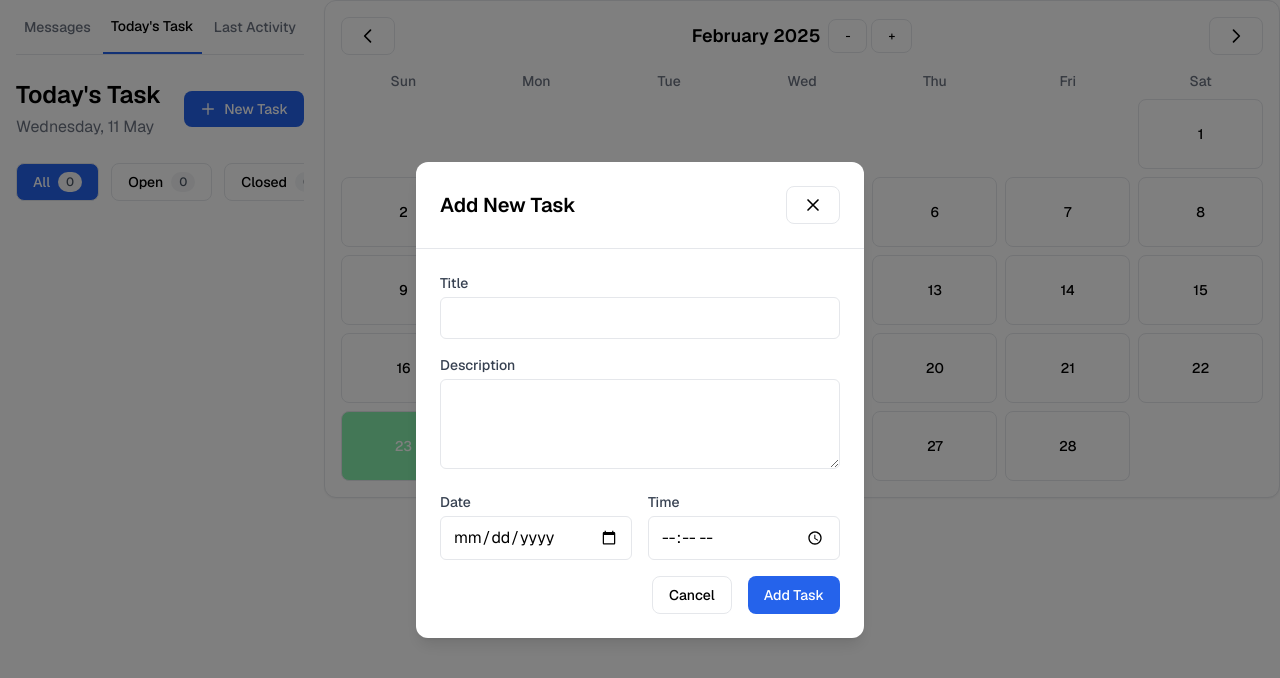
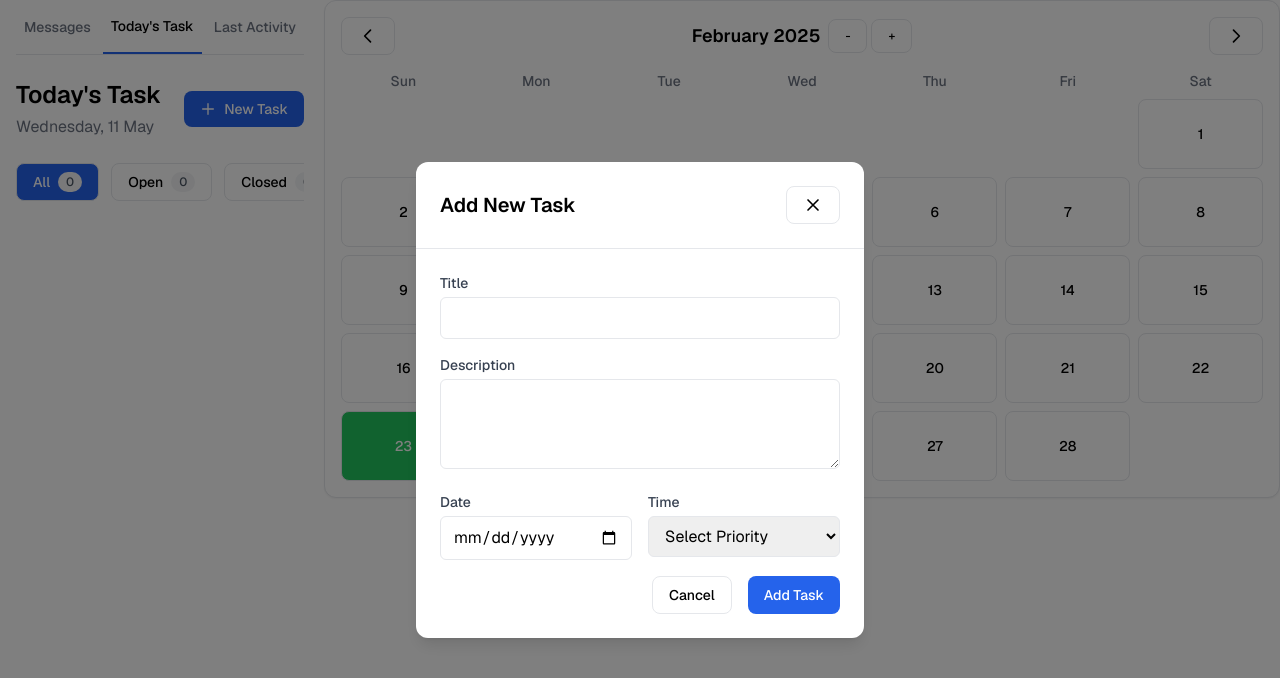
Before and after one commit to chandra2607/todo-with-drag-and-drop, a Next.js app: page / in a window 1280 px wide. Both pictures are taken after a click on the button "New Task". Shown: the top 678 px of the page. Built offline with nearby package versions, Linux system fonts and the light colour scheme.

Commit message:
feat: add priority feature to tasks and update related components

```diff
--- a/app/components/AddTodo.tsx
+++ b/app/components/AddTodo.tsx
@@ -15,17 +15,17 @@ export function AddTodoPopup({ isOpen, onClose, onAddTodo }: AddTodoPopupProps)
   const [title, setTitle] = useState("")
   const [description, setDescription] = useState("")
   const [date, setDate] = useState("")
-  const [time, setTime] = useState("")
+  const [priority, setPriority] = useState("")
 
   const handleSubmit = (e: React.FormEvent) => {
     e.preventDefault()
-    onAddTodo({ title, description, date, time })
+    onAddTodo({ title, description, date, priority })
     onClose()
     // Reset form fields
     setTitle("")
     setDescription("")
     setDate("")
-    setTime("")
+    setPriority("")
   }
 
   if (!isOpen) return null
@@ -85,14 +85,15 @@ export function AddTodoPopup({ isOpen, onClose, onAddTodo }: AddTodoPopupProps)
               <label htmlFor="time" className="block text-sm font-medium text-gray-700 mb-1">
                 Time
               </label>
-              <input
-                type="time"
-                id="time"
-                value={time}
-                onChange={(e) => setTime(e.target.value)}
-                className="w-full px-3 py-2 border rounded-md"
-                required
-              />
+              <select id="priority" value={priority} onChange={(e) => setPriority(e.target.value)} className="w-full px-3 py-2 border rounded-md">
+              <option disabled value="">Select Priority</option>
+              <option value="5">5&nbsp;(High)</option>
+              <option value="4">4</option>
+              <option value="3">3</option>
+              <option value="2">2</option>
+              <option value="1">1&nbsp;(Low)</option>
+              </select>
+
             </div>
           </div>
           <div className="flex justify-end gap-4 mt-6">
--- a/app/components/Calendar.tsx
+++ b/app/components/Calendar.tsx
@@ -35,7 +35,7 @@ export function Calendar() {
     })
   }
   const getTasksCountByDate = (_date: string) => {
-    return tasks.filter((task) => task.timeSlot.split(" ")[0] === _date).length
+    return tasks.filter((task) => task.timeSlot === _date).length
   }
 
   const year = currentDate.getFullYear()
@@ -90,7 +90,7 @@ export function Calendar() {
             const _date=dayjs(`${year}-${month+1}-${day}`).format('YYYY-MM-DD')
             const _total=getTasksCountByDate(_date)
           return (
-            <Button  onClick={()=>handleSelectedDay(_date)} key={day} variant="secondary" className={`relative overflow-hidden p-2 h-[50px] lg:h-[70px] text-sm ${selectedDate===_date?'bg-green-300':''} ${isToday ? "bg-blue-600 text-white" : ""}`}>
+            <Button  onClick={()=>handleSelectedDay(_date)} key={day} variant="secondary" className={`relative overflow-hidden p-2 h-[50px] lg:h-[70px] text-sm ${selectedDate===_date?'bg-green-500 hover:text-black':''} ${isToday ? "bg-blue-600 hover:text-black text-white" : ""}`}>
               {day} {_total>0&&(<span className={'p-3 h rounded-full right-0 absolute top-0 bg-black text-white translate-x-1/4 -translate-y-1/4'}>{_total}</span>)}
             </Button>
           )
--- a/app/components/TaskCard.tsx
+++ b/app/components/TaskCard.tsx
@@ -6,10 +6,11 @@ interface TaskCardProps {
   timeSlot: string
   isCompleted: boolean
   assignees: string[],
-  handleCompletionStatus:Function
+  handleCompletionStatus:Function,
+  priority:string;
 }
 
-export function TaskCard({ title, subtitle, timeSlot, isCompleted, assignees,handleCompletionStatus }: TaskCardProps) {
+export function TaskCard({ title, subtitle, timeSlot, isCompleted, assignees,handleCompletionStatus,priority }: TaskCardProps) {
   return (
     <div className={`border rounded-xl p-4 shadow-sm ${isCompleted ? "bg-green-50" : ""}`}>
       <div className="flex items-start justify-between">
@@ -36,6 +37,45 @@ export function TaskCard({ title, subtitle, timeSlot, isCompleted, assignees,han
           )}
         </div>
       </div>
+      <div>
+      <p className={`text-sm text-gray-500 flex items-center gap-1`}>Priority {priority} &nbsp;<PriorityIcon priority={priority} /></p>
+      </div>
     </div>
   )
 }
+
+// Priority icon component with different visuals based on priority level
+const PriorityIcon = ({ priority }) => {
+  const numPriority = Number(priority) || 1;
+
+  // Color based on priority
+  const getColor = () => {
+    if (numPriority >= 4) return "text-red-500";
+    if (numPriority === 3) return "text-orange-500";
+    if (numPriority === 2) return "text-yellow-500";
+    return "text-blue-500";
+  };
+
+  return (
+    <svg
+      className={`w-4 h-4 ${getColor()}`}
+      fill="currentColor"
+      viewBox="0 0 24 24"
+    >
+      <path d="M12 19l9 2-9-18-9 18 9-2zm0 0v-8"
+        strokeLinecap="round"
+        strokeLinejoin="round"
+        strokeWidth={2}
+        stroke="currentColor"
+        fill="none"
+      />
+    </svg>
+  );
+};
+
+// blaze svg
+const Blaze=()=>(
+<svg className="w-4 h-4" fill="none" stroke="currentColor" viewBox="0 0 24 24">
+  <path strokeLinecap="round" strokeLinejoin="round" strokeWidth={2} d="M5 13l4 4L19 7" />
+</svg>
+)
--- a/app/components/contexts/tasks.json
+++ b/app/components/contexts/tasks.json
@@ -3,7 +3,8 @@
     "id": 1,
     "title": "Client Review & Feedback",
     "subtitle": "Crypto Wallet Redesign",
-    "timeSlot": "2025-03-22 22:00",
+    "timeSlot": "2025-03-22",
+    "priority": "5",
     "isCompleted": false,
     "assignees": ["/man.png", "/woman.png"]
   },
@@ -11,7 +12,8 @@
     "id": 2,
     "title": "Design UI Components",
     "subtitle": "Mobile Banking App",
-    "timeSlot": "2025-03-22 21:15",
+    "timeSlot": "2025-03-22",
+    "priority": "5",
     "isCompleted": true,
     "assignees": ["/man.png", "/profile.png", "/woman.png"]
   },
@@ -19,7 +21,8 @@
     "id": 3,
     "title": "Weekly Team Meeting",
     "subtitle": "Project Status Update",
-    "timeSlot": "2025-03-16 22:00",
+    "timeSlot": "2025-03-16",
+    "priority": "5",
     "isCompleted": true,
     "assignees": ["/man.png", "/woman.png"]
   },
@@ -27,7 +30,8 @@
     "id": 4,
     "title": "User Testing Session",
     "subtitle": "E-commerce Platform",
-    "timeSlot": "2025-03-17 21:15",
+    "timeSlot": "2025-03-17",
+    "priority": "5",
     "isCompleted": true,
     "assignees": ["/man.png", "/profile.png", "/woman.png"]
   },
@@ -35,7 +39,8 @@
     "id": 5,
     "title": "Sprint Planning",
     "subtitle": "Q4 Deliverables",
-    "timeSlot": "2025-03-17 22:00",
+    "timeSlot": "2025-03-17",
+    "priority": "5",
     "isCompleted": true,
     "assignees": ["/man.png", "/woman.png"]
   },
@@ -43,7 +48,8 @@
     "id": 6,
     "title": "Code Review",
     "subtitle": "Frontend Components",
-    "timeSlot": "2025-03-18 21:15",
+    "timeSlot": "2025-03-18",
+    "priority": "5",
     "isCompleted": true,
     "assignees": ["/man.png", "/profile.png", "/woman.png"]
   },
@@ -51,7 +57,8 @@
     "id": 7,
     "title": "Stakeholder Presentation",
     "subtitle": "Product Roadmap",
-    "timeSlot": "2025-03-19 22:00",
+    "timeSlot": "2025-03-19",
+    "priority": "5",
     "isCompleted": true,
     "assignees": ["/man.png", "/woman.png"]
   },
@@ -59,7 +66,8 @@
     "id": 8,
     "title": "Bug Fix Session",
     "subtitle": "Critical Issues",
-    "timeSlot": "2025-03-20 21:15",
+    "timeSlot": "2025-03-20",
+    "priority": "5",
     "isCompleted": true,
     "assignees": ["/man.png", "/profile.png", "/woman.png"]
   },
@@ -67,7 +75,8 @@
     "id": 9,
     "title": "Design System Update",
     "subtitle": "Component Library",
-    "timeSlot": "2025-03-15 14:30",
+    "timeSlot": "2025-03-15",
+    "priority": "5",
     "isCompleted": false,
     "assignees": ["/profile.png", "/woman.png"]
   },
@@ -75,7 +84,8 @@
     "id": 10,
     "title": "API Integration",
     "subtitle": "Payment Gateway",
-    "timeSlot": "2025-03-16 10:00",
+    "timeSlot": "2025-03-16",
+    "priority": "5",
     "isCompleted": false,
     "assignees": ["/man.png", "/profile.png"]
   },
@@ -83,7 +93,8 @@
     "id": 11,
     "title": "Client Onboarding",
     "subtitle": "New Enterprise Account",
-    "timeSlot": "2025-03-17 13:45",
+    "timeSlot": "2025-03-17",
+    "priority": "5",
     "isCompleted": false,
     "assignees": ["/woman.png"]
   },
@@ -91,7 +102,8 @@
     "id": 12,
     "title": "Performance Review",
     "subtitle": "Q3 Metrics Analysis",
-    "timeSlot": "2025-03-18 15:30",
+    "timeSlot": "2025-03-18",
+    "priority": "5",
     "isCompleted": false,
     "assignees": ["/man.png", "/woman.png"]
   },
@@ -99,7 +111,8 @@
     "id": 13,
     "title": "UX Research",
     "subtitle": "User Journey Mapping",
-    "timeSlot": "2025-03-19 11:15",
+    "timeSlot": "2025-03-19",
+    "priority": "5",
     "isCompleted": true,
     "assignees": ["/profile.png", "/woman.png"]
   },
@@ -107,7 +120,8 @@
     "id": 14,
     "title": "Content Strategy",
     "subtitle": "Blog & Social Media",
-    "timeSlot": "2025-03-20 09:30",
+    "timeSlot": "2025-03-20",
+    "priority": "5",
     "isCompleted": false,
     "assignees": ["/man.png"]
   },
@@ -115,7 +129,8 @@
     "id": 15,
     "title": "Security Audit",
     "subtitle": "Data Protection Review",
-    "timeSlot": "2025-03-16 16:45",
+    "timeSlot": "2025-03-16",
+    "priority": "5",
     "isCompleted": true,
     "assignees": ["/man.png", "/profile.png", "/woman.png"]
   },
@@ -123,7 +138,8 @@
     "id": 16,
     "title": "Product Demo",
     "subtitle": "New Feature Release",
-    "timeSlot": "2025-03-18 12:00",
+    "timeSlot": "2025-03-18",
+    "priority": "5",
     "isCompleted": false,
     "assignees": ["/man.png", "/woman.png"]
   },
@@ -131,7 +147,8 @@
     "id": 17,
     "title": "Marketing Campaign",
     "subtitle": "Holiday Season Promotion",
-    "timeSlot": "2025-03-19 14:00",
+    "timeSlot": "2025-03-19",
+    "priority": "5",
     "isCompleted": true,
     "assignees": ["/profile.png"]
   }
--- a/app/components/contexts/tasksContext.tsx
+++ b/app/components/contexts/tasksContext.tsx
@@ -8,7 +8,7 @@ export const TasksProvider = ({children}) => {
   const [selectedDate, setSelectedDate] = useState(dayjs().format('YYYY-MM-DD'));
   // expose some variable to the window object
   const visibleTasks = useMemo(() => {
-    return tasks.filter((task) => task.timeSlot.split(" ")[0] === selectedDate);
+    return tasks.filter((task) => task.timeSlot === selectedDate);
   },[tasks,selectedDate])
 
   if(typeof window !== 'undefined')
@@ -37,12 +37,13 @@ export const TasksProvider = ({children}) => {
     title: string;
     description: string;
     date: string;
-    time: string;
+    priority: string;
   }) => {
     const newTask = {
       title: todo.title,
       subtitle: todo.description,
-      timeSlot: `${todo.date} ${todo.time}`,
+      timeSlot: todo.date,
+      priority: todo.priority,
       isCompleted: false,
       assignees: ["/profile.png"],
       id: Math.random(),
```
